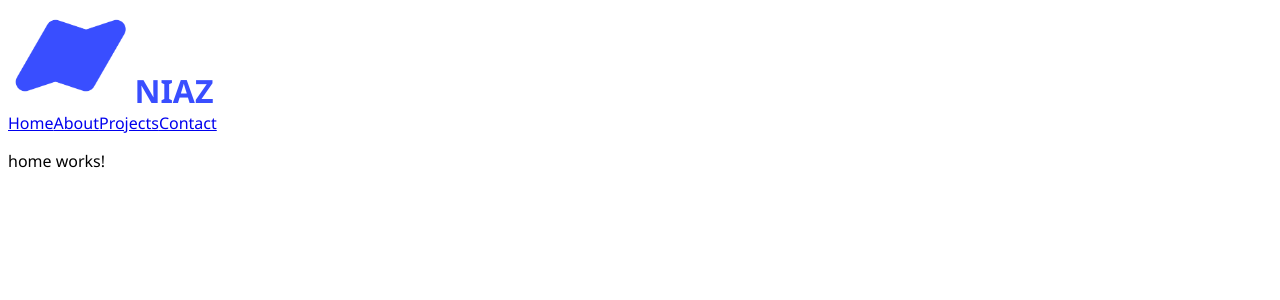
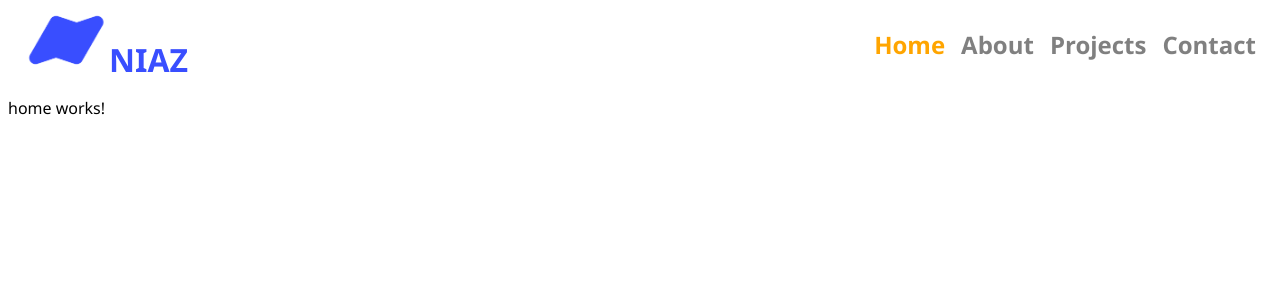
Before and after one commit to tuk05348/website-frontend, an Angular app: page / in a window 1280 px wide. Shown: the top 300 px of the page. Built offline with nearby package versions, Linux system fonts and the light colour scheme.

Commit message:
Implemented highlighting current page in navbar and highlighting on hover as well.

```diff
--- a/src/app/Components/navbar/navbar.component.css
+++ b/src/app/Components/navbar/navbar.component.css
@@ -1,3 +1,9 @@
+.nav-container {
+    display: flex;
+    align-items: center;
+    padding: 0px 1em;
+}
+
 .logo {
     width: 10%;
     height: auto;
@@ -16,7 +22,23 @@
 }
 
 .link-container {
-    display: block;
+    display: flex;
+    gap: 1em;
+}
+
+.link {
+    color: #808080;
+    text-decoration: none;
+    font-size: 1.5em;
+    font-weight: bold;
+}
+
+.link:hover {
+    color: #FFA500;
+}
+
+.highlight {
+    color: #FFA500;
 }
 
 @media (max-width: 768px) {
--- a/src/app/Components/navbar/navbar.component.html
+++ b/src/app/Components/navbar/navbar.component.html
@@ -1,4 +1,4 @@
-<nav>
+<nav class="nav-container">
     <div class="logo-container">
         <img class="logo" src="logo.png" alt="logo">
         <span class="name">NIAZ</span>
@@ -7,9 +7,9 @@
         &#9776;
     </div>
     <div class="link-container" [class.open]="menuOpen">
-        <a routerLink="/" (click)="menuOpen = false">Home</a>
-        <a routerLink="/about" (click)="menuOpen = false">About</a>
-        <a routerLink="/projects" (click)="menuOpen = false">Projects</a>
-        <a routerLink="/contact" (click)="menuOpen = false">Contact</a>
+        <a class="link" routerLink="/" routerLinkActive="highlight" [routerLinkActiveOptions]="{exact: true}" (click)="menuOpen = false">Home</a>
+        <a class="link" routerLink="/about" routerLinkActive="highlight" (click)="menuOpen = false">About</a>
+        <a class="link" routerLink="/projects" routerLinkActive="highlight" (click)="menuOpen = false">Projects</a>
+        <a class="link" routerLink="/contact" routerLinkActive="highlight" (click)="menuOpen = false">Contact</a>
     </div>
 </nav>
```
